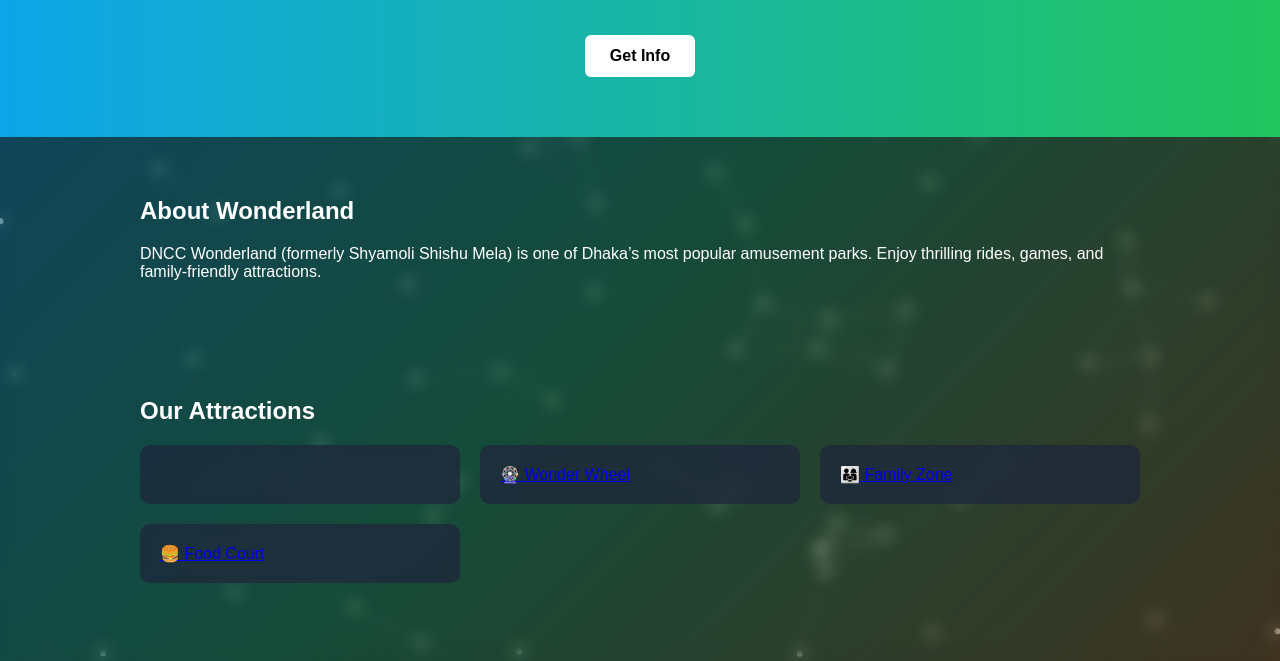
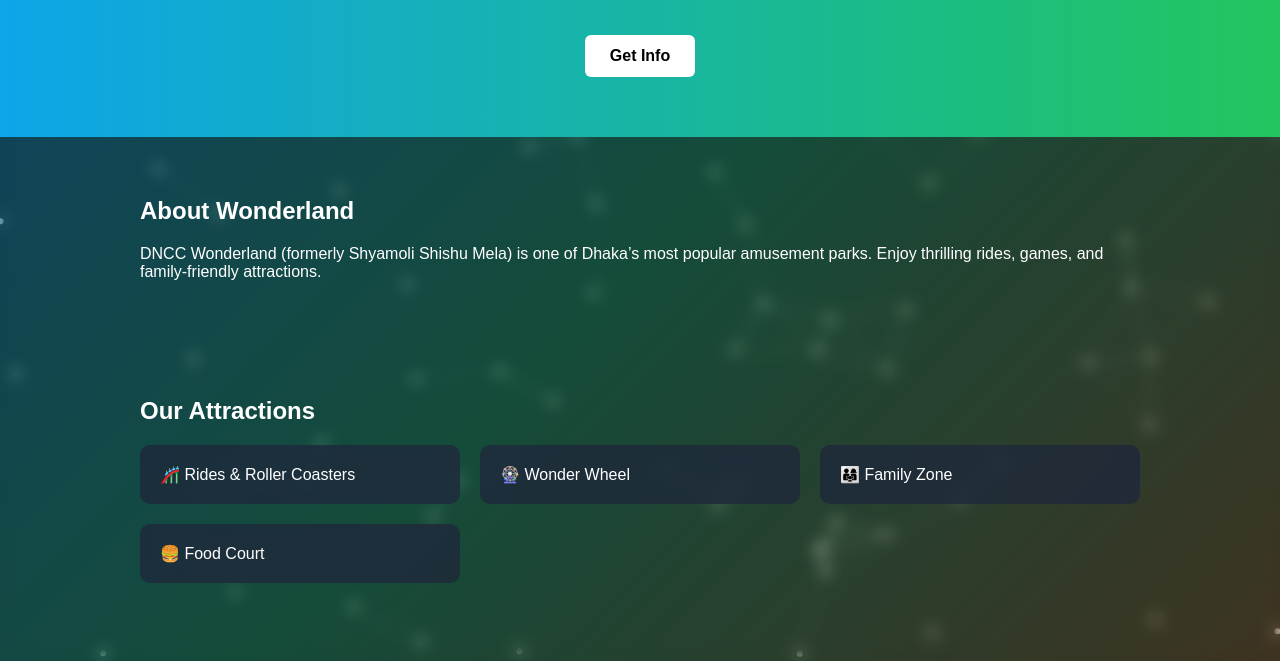
Before and after one commit to wonderland-dhaka/dncc-wonderland, a plain HTML site: page index.html in a window 1280 px wide. Shown: the part 139-800 px from the top of the page. Drawn offline with nearby package versions, Linux system fonts and the light colour scheme.

Commit message:
Update index.html

```diff
--- a/index.html
+++ b/index.html
@@ -129,11 +129,11 @@
 <section>
   <h2>Our Attractions</h2>
 <div class="grid">
-  <a href="/dncc-wonderland/rides.html" class="card">
-  <a href="#wheel" class="card">🎡 Wonder Wheel</a>
-  <a href="#family" class="card">👨‍👩‍👧 Family Zone</a>
-  <a href="#food" class="card">🍔 Food Court</a>
-</div>
+    <div class="card">🎢 Rides & Roller Coasters</div>
+    <div class="card">🎡 Wonder Wheel</div>
+    <div class="card">👨‍👩‍👧 Family Zone</div>
+    <div class="card">🍔 Food Court</div>
+  </div>
 </section>
 
 <section>
```
